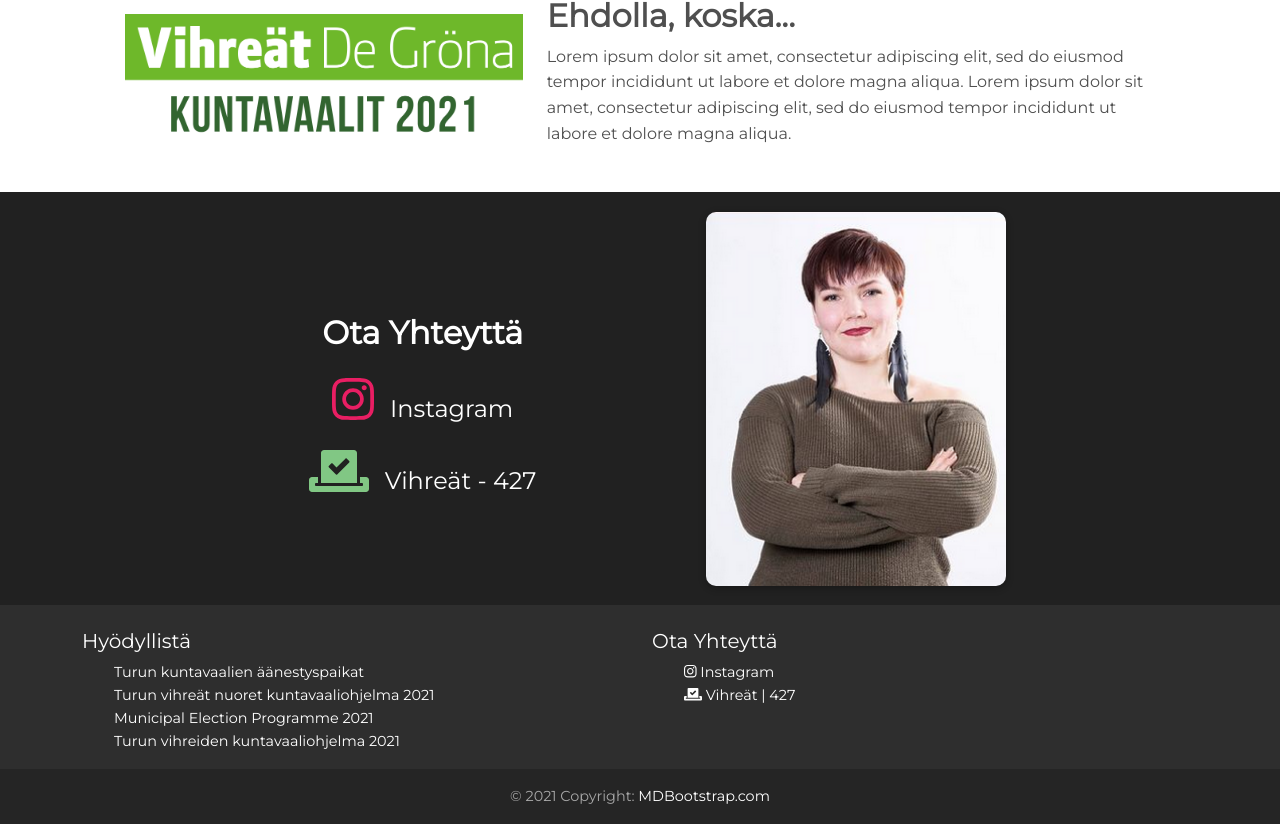
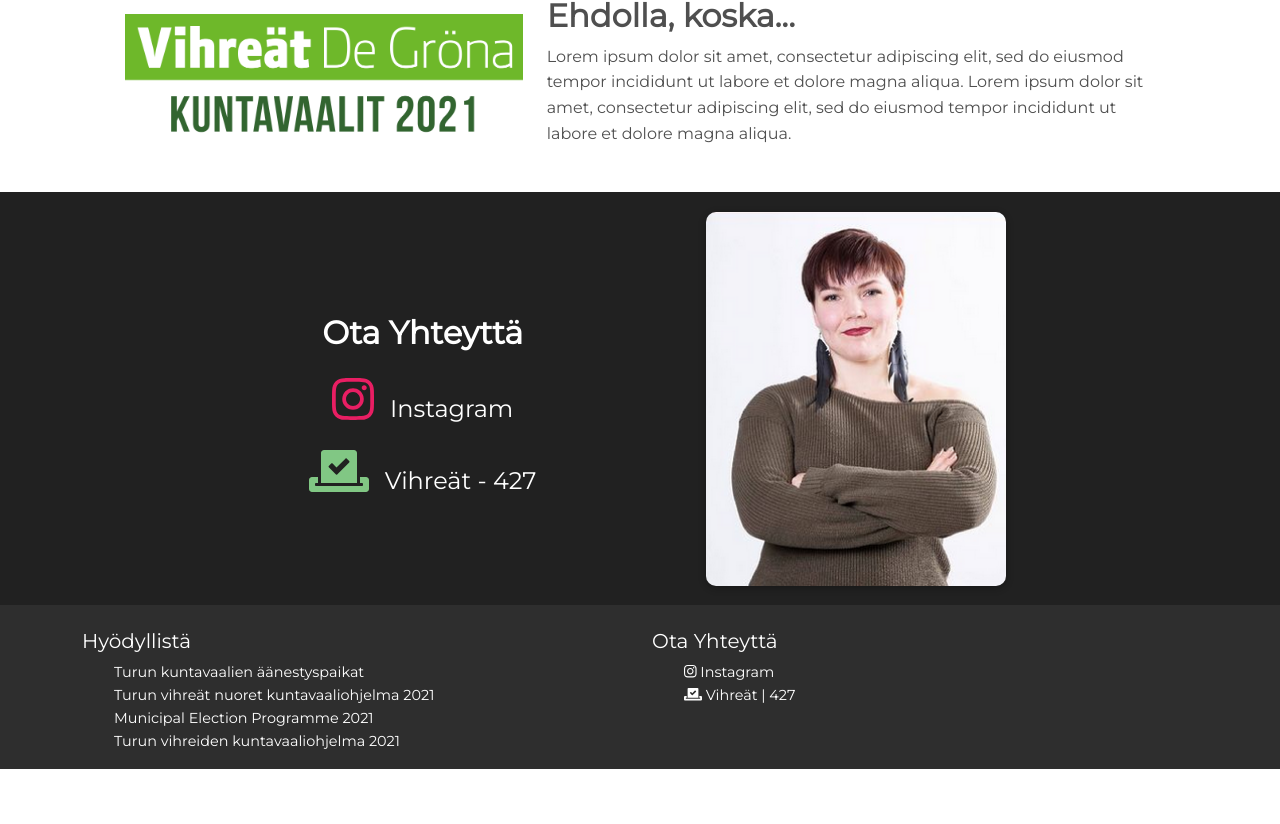
Before and after one commit to martinLeht/portfolio_meri, a React (Create React App) app: page / in a window 1280 px wide. Shown: the part 1892-2716 px from the top of the page. After the commit the page ends 2661 px from the top, so only its background shows below. Built offline with nearby package versions, Linux system fonts and the light colour scheme.

Commit message:
Added deployment to netlify

```diff
--- a/src/components/Footer.js
+++ b/src/components/Footer.js
@@ -41,11 +41,6 @@
                     </MDBCol>
                     </MDBRow>
                 </MDBContainer>
-                <div className="footer-copyright text-center py-3">
-                    <MDBContainer fluid>
-                    &copy; {new Date().getFullYear()} Copyright: <a href="https://www.mdbootstrap.com"> MDBootstrap.com </a>
-                    </MDBContainer>
-                </div>
             </MDBFooter>
         )
     }
```
